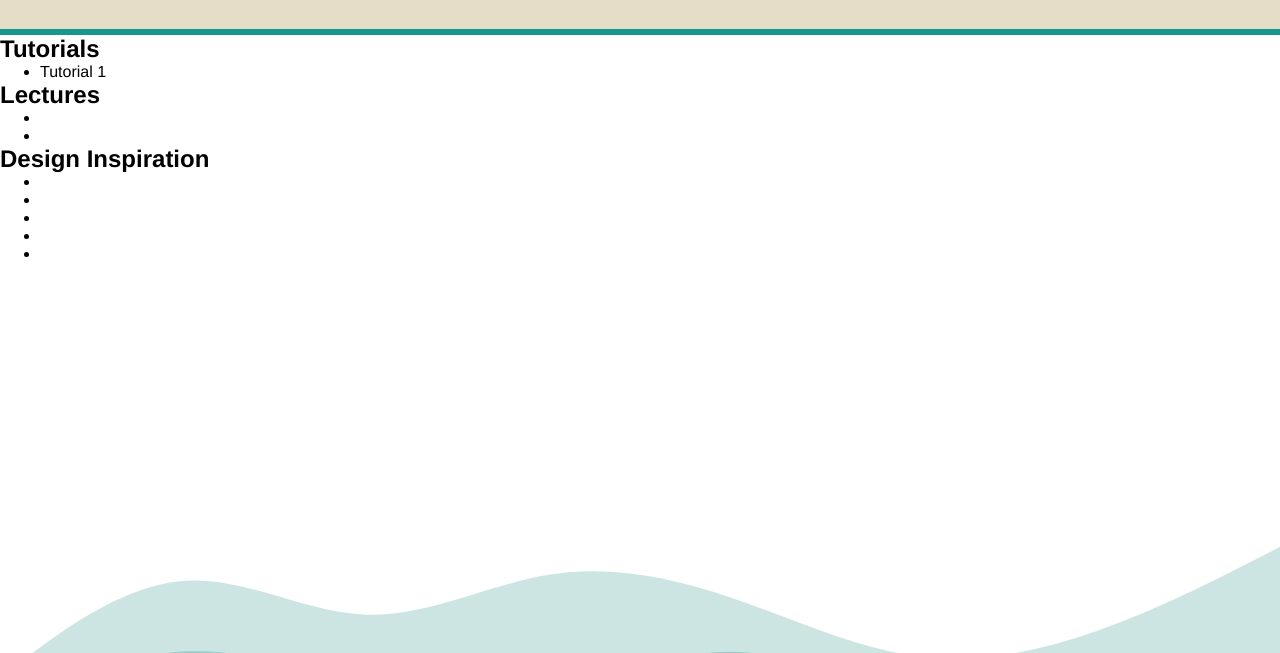
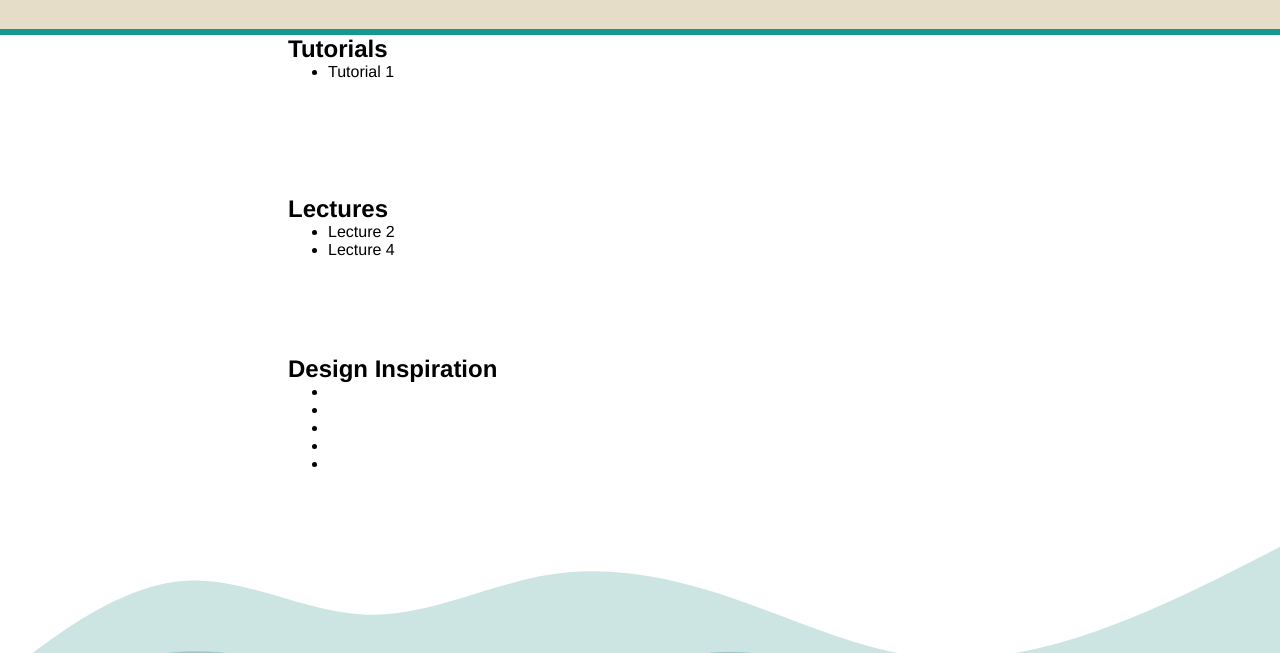
Before and after one commit to gitess2/gitess2.github.io, a plain HTML site: page index.html in a window 1280 px wide. Shown: the part 109-762 px from the top of the page. Drawn offline with Linux system fonts and the light colour scheme.

Commit message:
god I love grid

```diff
--- a/index.css
+++ b/index.css
@@ -1,19 +1,9 @@
+/* Header */
+
 * {
     font-family: "Helvetica Neue", Helvetica, Arial, sans-ser;
     margin: 0rem;
     border: 0;
-}
-body {
-    background-color: #15998e;
-}
-main {
-    aspect-ratio: 900/600;
-    background-position: center;
-    background-position: bottom;
-    background-repeat: no-repeat;
-    background-size: cover;
-    width: 100%;
-    background-image: url('images/layered-waves-haikei.svg'); /* SVG from haikai.com */
 }
 header {
     text-align: center;
@@ -35,6 +25,38 @@ h1 > #header:hover {
 h1 {
     display: inline;
 }
-h2 {
 
+/* Body grid */
+
+.container {
+    display: grid;
+    grid-template-columns: 20% 60% 20%;
+    grid-column-gap: 2rem;
+    grid-template-rows: 10rem 10rem 10rem;
 }
+#tutorials {
+    grid-column-start: 2;
+    grid-column-end: 2;
+    grid-row-start: row1-start;
+    grid-row-end: 1;
+}
+#lectures {
+    grid-column-start: 2;
+    grid-column-end: 2;
+    grid-row-start: row2-start;
+    grid-row-end: 2;
+}
+#inspiration {
+    grid-column-start: 2;
+    grid-column-end: 2;
+    grid-row-start: row3-start;
+    grid-row-end: 3;
+}
+main {
+    aspect-ratio: 900/600;
+    background-position: center;
+    background-repeat: no-repeat;
+    background-size: cover;
+    width: 100%;
+    background-image: url('images/layered-waves-haikei.svg'); /* SVG from haikai.com */
+}
--- a/index.html
+++ b/index.html
@@ -12,17 +12,18 @@
            <h1><a id="header" href="index.html">Tess' Homepage</a></h1>
        </header>
        <main>
+            <div class="container">
                 <section id="tutorials">
                     <h2>Tutorials</h2>
                     <ul>
                         <li>Tutorial 1</li>
                     </ul>
                 </section>
-            <section id="homework">
+                <section id="lectures">
                     <h2>Lectures</h2>
                     <ul>
-                    <li></li>
-                    <li></li>
+                        <li>Lecture 2</li>
+                        <li>Lecture 4</li>
                     </ul>
                 </section>
                 <section id="inspiration">
@@ -35,6 +36,7 @@
                         <li><a href="#"></a></li>
                     </ul>
                 </section>
+            </div>
         </main>
    </body>
 </html>
```
Lines whose indentation alone changed are shown as unchanged.
